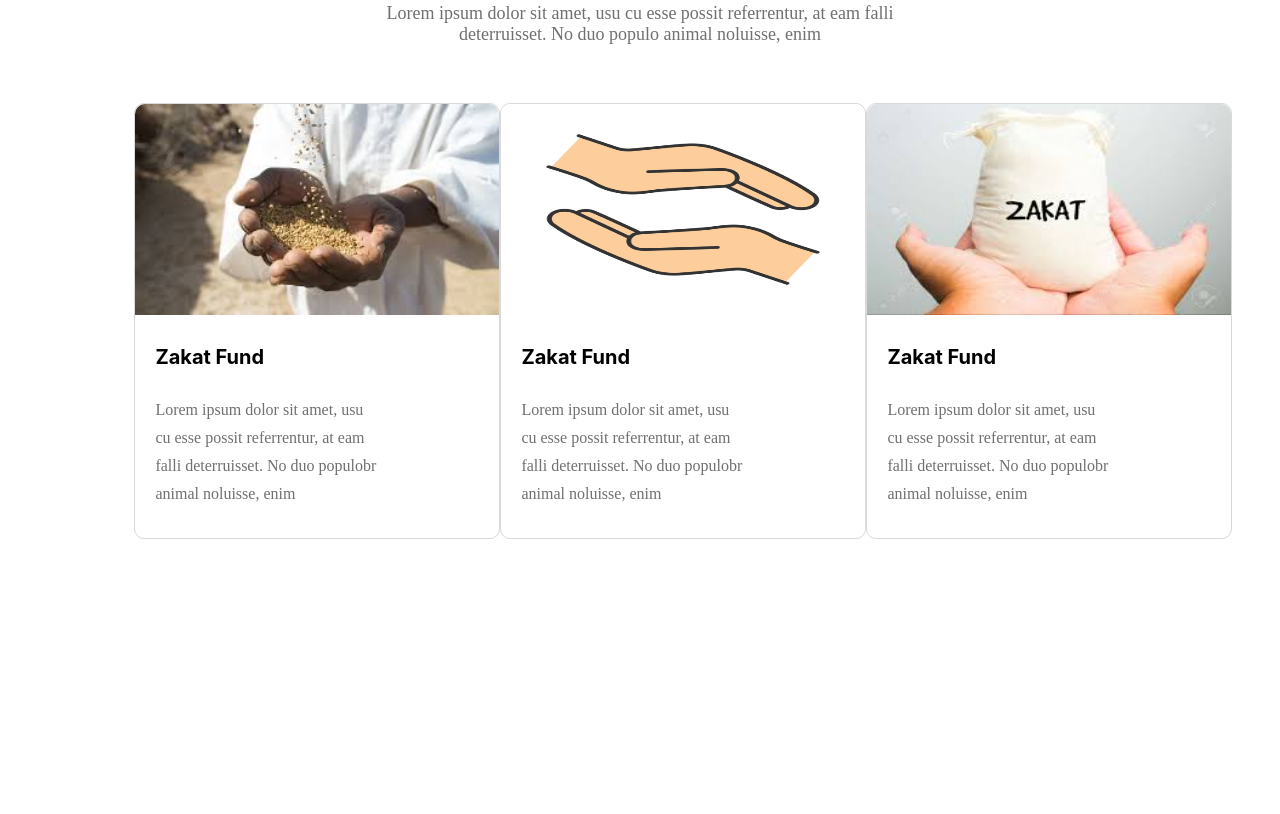
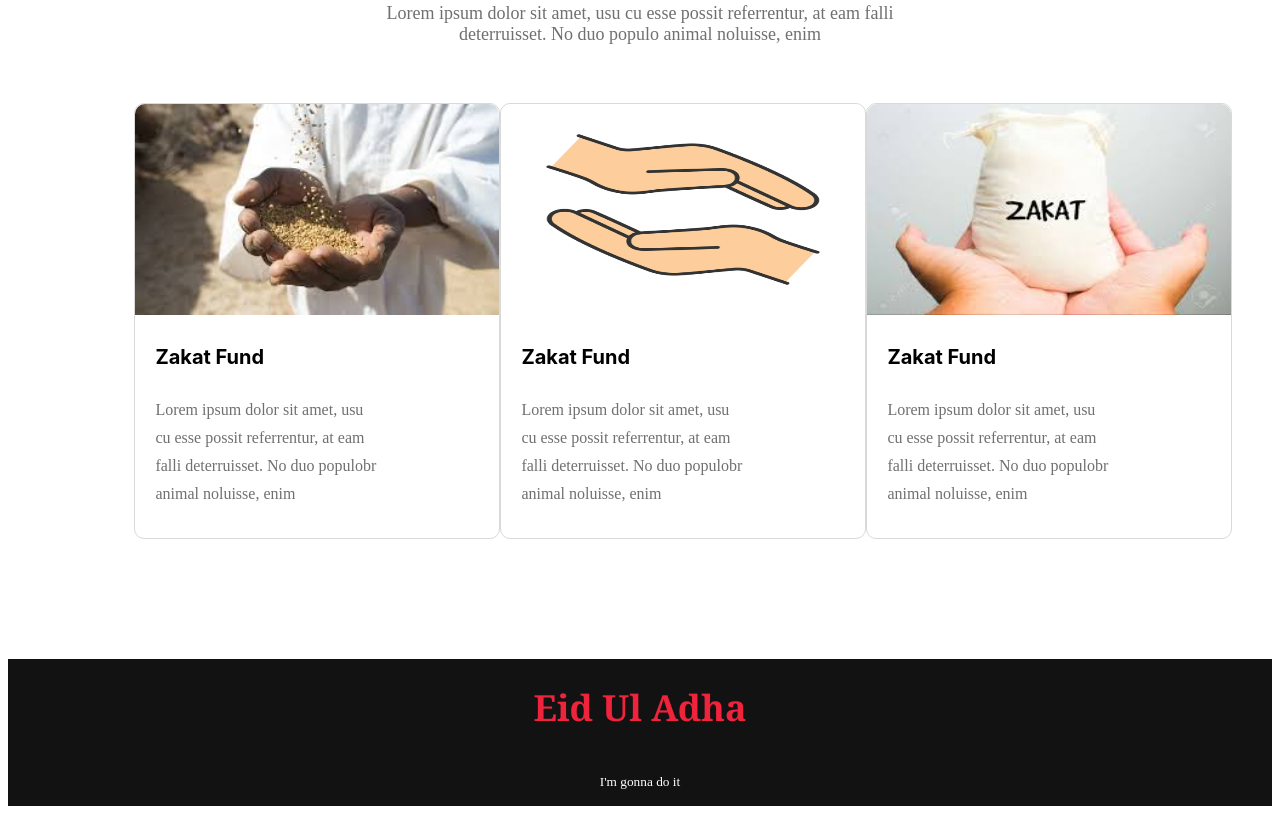
Before and after one commit to Milon3658/Eid-Zakat, a plain HTML site: page index.html in a window 1280 px wide. Shown: the part 3666-4480 px from the top of the page. Before the commit the page ends 4325 px from the top, so only its background shows below. Drawn offline with Linux system fonts and the light colour scheme.

Commit message:
footer added

```diff
--- a/index.html
+++ b/index.html
@@ -178,7 +178,12 @@
             </div>
         </div>
     </section>
-
+    <footer>
+        <h1>
+            Eid Ul Adha
+        </h1>
+        <p><small>I'm gonna do it</small></p>
+    </footer>
 </body>
 
 </html>
--- a/style.css
+++ b/style.css
@@ -184,3 +184,22 @@ height: 211px;
     margin-bottom: 100px;
 
 }
+footer{
+    background-color: #121212;
+    display: flex;
+    flex-direction: column;
+    align-items: center;
+}
+footer h1{
+    color:rgba(239, 35, 60, 1);
+    font-family: Georgia, 'Times New Roman', Times, serif;
+/* margin: 0; */
+    font-size: 36px;
+}
+footer p{
+    color: white;
+    font-family: 'Poppins';
+    font-style: normal;
+    font-weight: 400;
+    font-size: 16px;
+}
```
